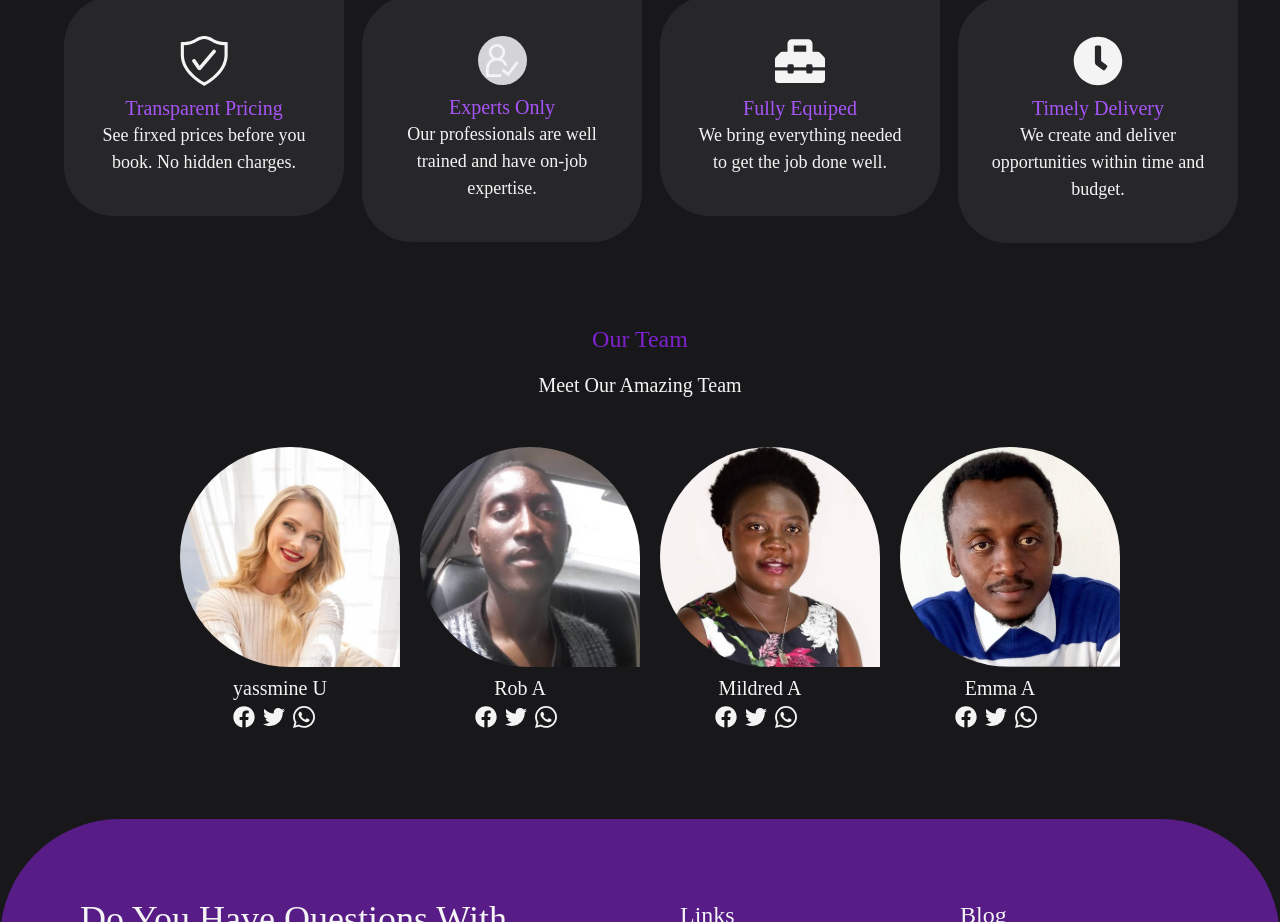
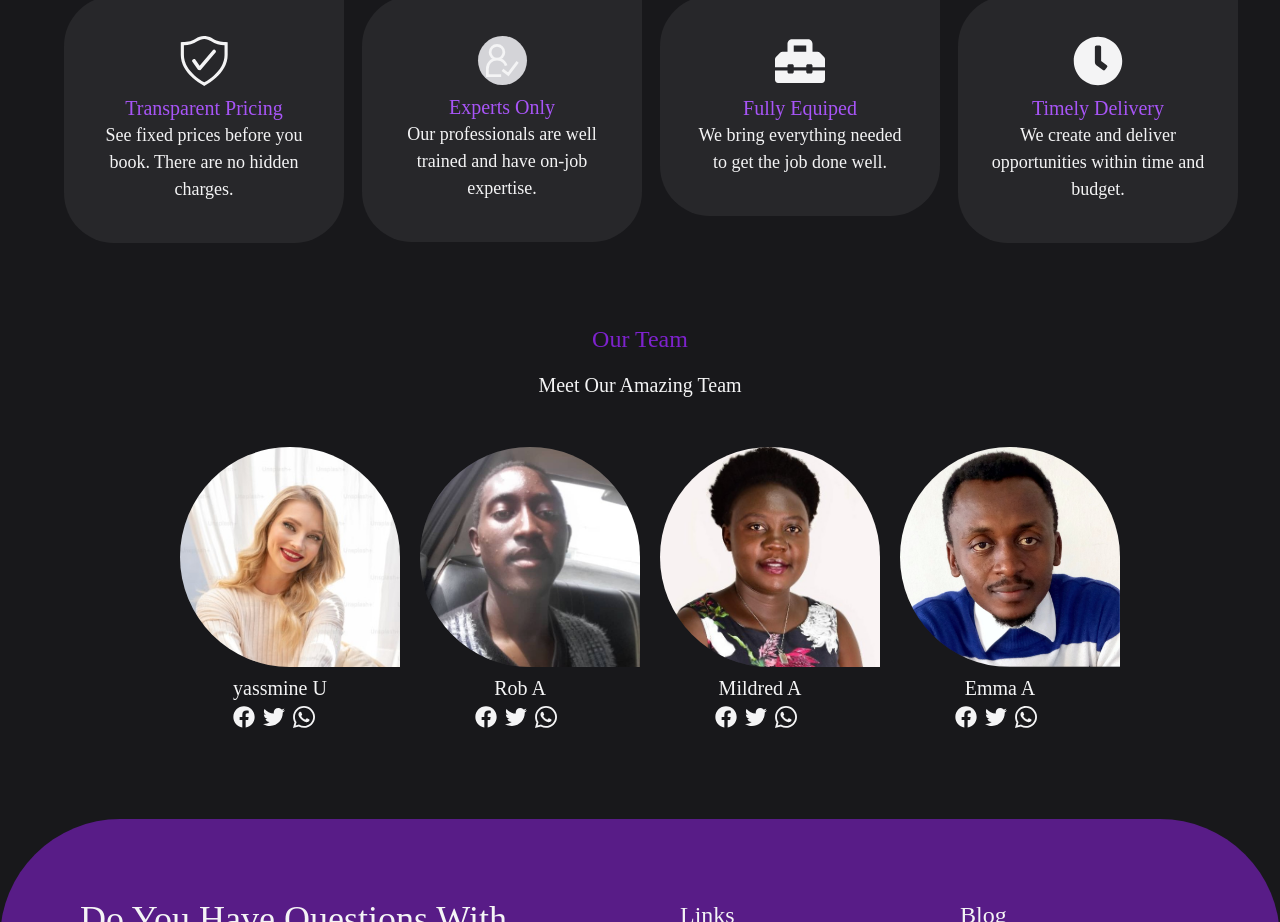
Before and after one commit to yassminee00/LiveHere, a React (Create React App) app in the folder frontend/livehere/: page /about in a window 1280 px wide. Shown: the part 1120-2042 px from the top of the page. Built offline with nearby package versions, Linux system fonts and the light colour scheme.

Commit message:
Update Credibility.js

```diff
--- a/frontend/livehere/src/components/About/Credibility.js
+++ b/frontend/livehere/src/components/About/Credibility.js
@@ -1,4 +1,3 @@
-
 import React, { useState } from "react";
 import { VscWorkspaceTrusted } from "react-icons/vsc";
 import { FaToolbox } from "react-icons/fa";
@@ -25,7 +24,7 @@ const Credibility = (props) => {
               Transparent Pricing
             </h5>
             <p className="text-[18px]">
-              See firxed prices before you book. No hidden charges.
+              See fixed prices before you book. There are no hidden charges.
             </p>
           </div>
         </div>
```
